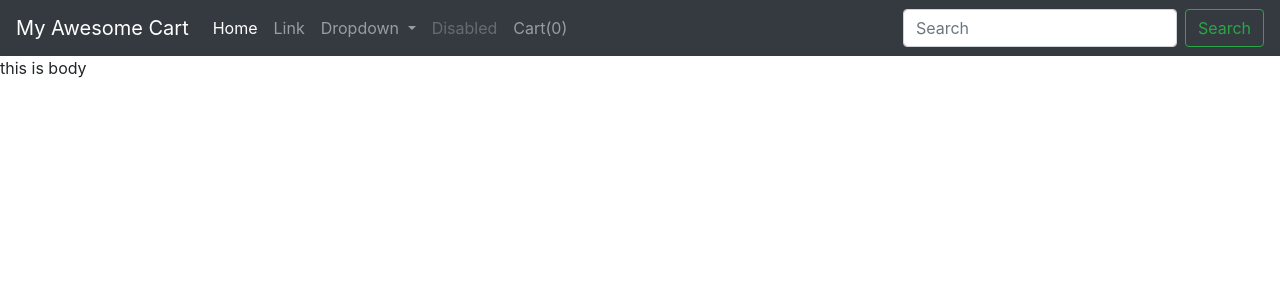
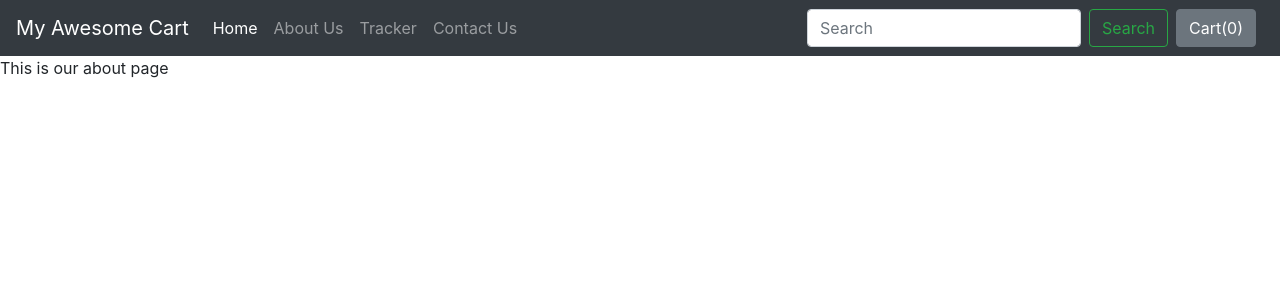
Before and after one commit to YUVRAJ06singh08deora/MyawesomeCart, a Django app: page /shop/about/ in a window 1280 px wide. Shown: the top 300 px of the page. Run offline with Django 4.2, Linux system fonts and the light colour scheme; some libraries are stand-ins or nearby versions.

Commit message:
Added Cart Popover and other pages using bootstrap

```diff
--- a/mac/shop/Templates/shop/about.html
+++ b/mac/shop/Templates/shop/about.html
@@ -1,3 +1,4 @@
 {% extends 'shop/basic.html' %}
-{% block title %} title of about {% endblock %}
-{% block body %} this is body {% endblock %}
+
+{% block title%} About Us{% endblock %}
+{% block body %} This is our about page {% endblock %}
--- a/mac/shop/Templates/shop/basic.html
+++ b/mac/shop/Templates/shop/basic.html
@@ -16,7 +16,7 @@
   <body>
 
     <nav class="navbar navbar-expand-lg navbar-dark bg-dark">
-  <a class="navbar-brand" href="#">My Awesome Cart</a>
+  <a class="navbar-brand" href="/shop">My Awesome Cart</a>
   <button class="navbar-toggler" type="button" data-toggle="collapse" data-target="#navbarSupportedContent" aria-controls="navbarSupportedContent" aria-expanded="false" aria-label="Toggle navigation">
     <span class="navbar-toggler-icon"></span>
   </button>
@@ -24,33 +24,32 @@
   <div class="collapse navbar-collapse" id="navbarSupportedContent">
     <ul class="navbar-nav mr-auto">
       <li class="nav-item active">
-        <a class="nav-link" href="#">Home <span class="sr-only">(current)</span></a>
+        <a class="nav-link" href="/shop">Home <span class="sr-only">(current)</span></a>
       </li>
       <li class="nav-item">
-        <a class="nav-link" href="#">Link</a>
+        <a class="nav-link" href="/shop/about">About Us</a>
       </li>
-      <li class="nav-item dropdown">
-        <a class="nav-link dropdown-toggle" href="#" id="navbarDropdown" role="button" data-toggle="dropdown" aria-haspopup="true" aria-expanded="false">
-          Dropdown
-        </a>
-        <div class="dropdown-menu" aria-labelledby="navbarDropdown">
-          <a class="dropdown-item" href="#">Action</a>
-          <a class="dropdown-item" href="#">Another action</a>
-          <div class="dropdown-divider"></div>
-          <a class="dropdown-item" href="#">Something else here</a>
-        </div>
+
+      <li class="nav-item">
+        <a class="nav-link" href="/shop/tracker">Tracker</a>
       </li>
+
       <li class="nav-item">
-        <a class="nav-link disabled" href="#" tabindex="-1" aria-disabled="true">Disabled</a>
+        <a class="nav-link" href="/shop/contact">Contact Us</a>
       </li>
-      <li class="nav-item">
-        <a class="nav-link" href="#">Cart(<span id="cart">0</span>)</a>
-      </li>
+
+
     </ul>
     <form class="form-inline my-2 my-lg-0">
       <input class="form-control mr-sm-2" type="search" placeholder="Search" aria-label="Search">
       <button class="btn btn-outline-success my-2 my-sm-0" type="submit">Search</button>
     </form>
+    <button type="button" class="btn btn-secondary mx-2" id="popcart" data-container="body" data-toggle="popover" data-placement="bottom" data-html="true" data-content="Vivamus
+sagittis lacus vel augue laoreet rutrum faucibus.">
+
+
+  Cart(<span id="cart">0</span>)
+</button>
   </div>
 </nav>
   {% block body %} {% endblock %}
--- /dev/null
+++ b/mac/shop/Templates/shop/checkout.html
@@ -0,0 +1,4 @@
+{% extends 'shop/basic.html' %}
+
+{% block title%} Checkout - My Awesome Cart{% endblock %}
+{% block body %} This is our checkout page {% endblock %}
--- /dev/null
+++ b/mac/shop/Templates/shop/contact.html
@@ -0,0 +1,4 @@
+{% extends 'shop/basic.html' %}
+
+{% block title%} Checkout - My Awesome Cart{% endblock %}
+{% block body %} This is our checkout page {% endblock %}
--- a/mac/shop/Templates/shop/index.html
+++ b/mac/shop/Templates/shop/index.html
@@ -124,5 +124,7 @@ console.log(cart);
 localStorage.setItem('cart', JSON.stringify(cart));
 document.getElementById('cart').innerHTML = Object.keys(cart).length;
 });
+$('#popcart').popover();
+document.getElementById("popcart").setAttribute('data-content', '<h5>Cart for your items in my shopping cart</h5>');
 </script>
 {% endblock %}
--- /dev/null
+++ b/mac/shop/Templates/shop/prodView.html
@@ -0,0 +1,4 @@
+{% extends 'shop/basic.html' %}
+
+{% block title%} Product - My Awesome Cart{% endblock %}
+{% block body %} This is our prodView page {% endblock %}
--- /dev/null
+++ b/mac/shop/Templates/shop/search.html
@@ -0,0 +1,4 @@
+{% extends 'shop/basic.html' %}
+
+{% block title%} Search Results - My Awesome Cart{% endblock %}
+{% block body %} This is our checkout page {% endblock %}
--- /dev/null
+++ b/mac/shop/Templates/shop/tracker.html
@@ -0,0 +1,4 @@
+{% extends 'shop/basic.html' %}
+
+{% block title%} Order Tracker - My Awesome Cart{% endblock %}
+{% block body %} This is our tracking page {% endblock %}
--- a/mac/shop/views.py
+++ b/mac/shop/views.py
@@ -30,16 +30,16 @@ def about(request):
     return render(request, 'shop/about.html')
 
 def contact(request):
-    return HttpResponse("We are at contact")
+    return render(request, 'shop/contact.html')
 
 def tracker(request):
-    return HttpResponse("We are at tracker")
+    return render(request, 'shop/tracker.html')
 
 def search(request):
-    return HttpResponse("We are at search")
+    return render(request, 'shop/search.html')
 
 def productView(request):
-    return HttpResponse("We are at product view")
+    return render(request, 'shop/prodView.html')
 
 def checkout(request):
-    return HttpResponse("We are at checkout")
+    return render(request, 'shop/checkout.html')
```
